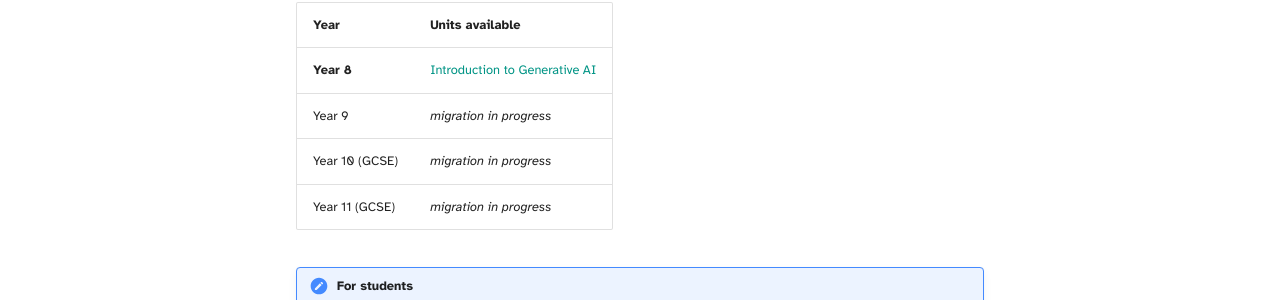
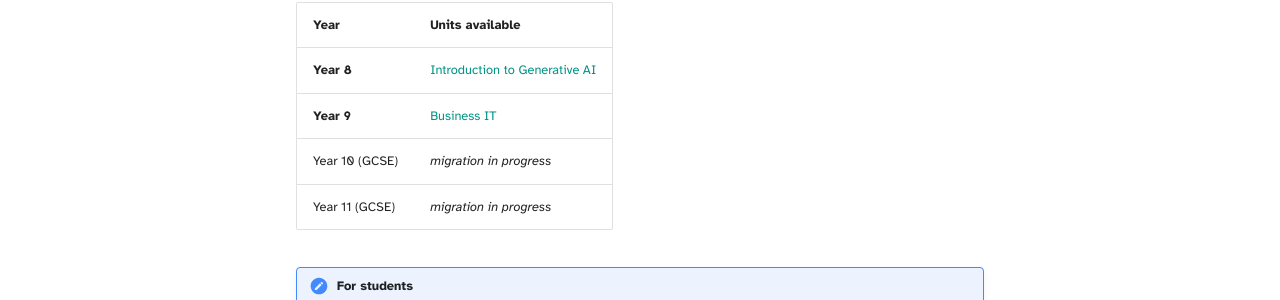
Before and after one commit to cuvner/computing-resources, an MkDocs documentation site: the page built from docs/index.md, in a window 1280 px wide and 1026 px high. Shown: the part 368-668 px from the top of the window. Built offline with MkDocs 1.6.1 and Material for MkDocs 9.7.7, drawn with Linux system fonts in a browser that asks for light colours.

Commit message:
Link Year 9 Business IT from home page year-group table
The Business IT unit was live in the nav but the landing table still
showed "migration in progress" with no link.

Co-Authored-By: Claude Opus 4.8 <noreply@anthropic.com>

```diff
--- a/docs/index.md
+++ b/docs/index.md
@@ -7,7 +7,7 @@ Welcome. This site holds our schemes of learning, lesson resources, tasks, and k
 | Year | Units available |
 |---|---|
 | **Year 8** | [Introduction to Generative AI](year-8/generative-ai/index.md) |
-| Year 9 | *migration in progress* |
+| **Year 9** | [Business IT](year-9/business-it/index.md) |
 | Year 10 (GCSE) | *migration in progress* |
 | Year 11 (GCSE) | *migration in progress* |
 
```
